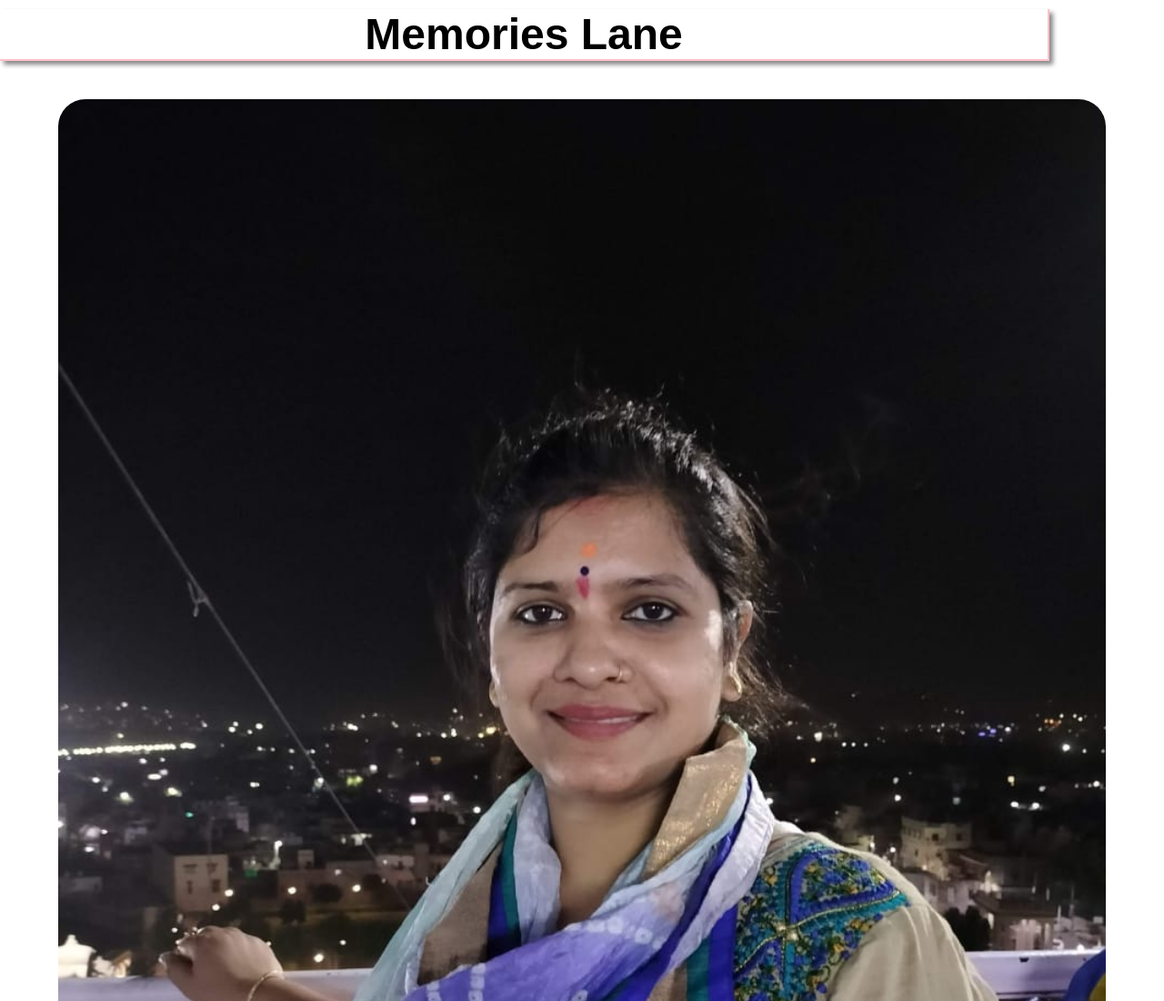
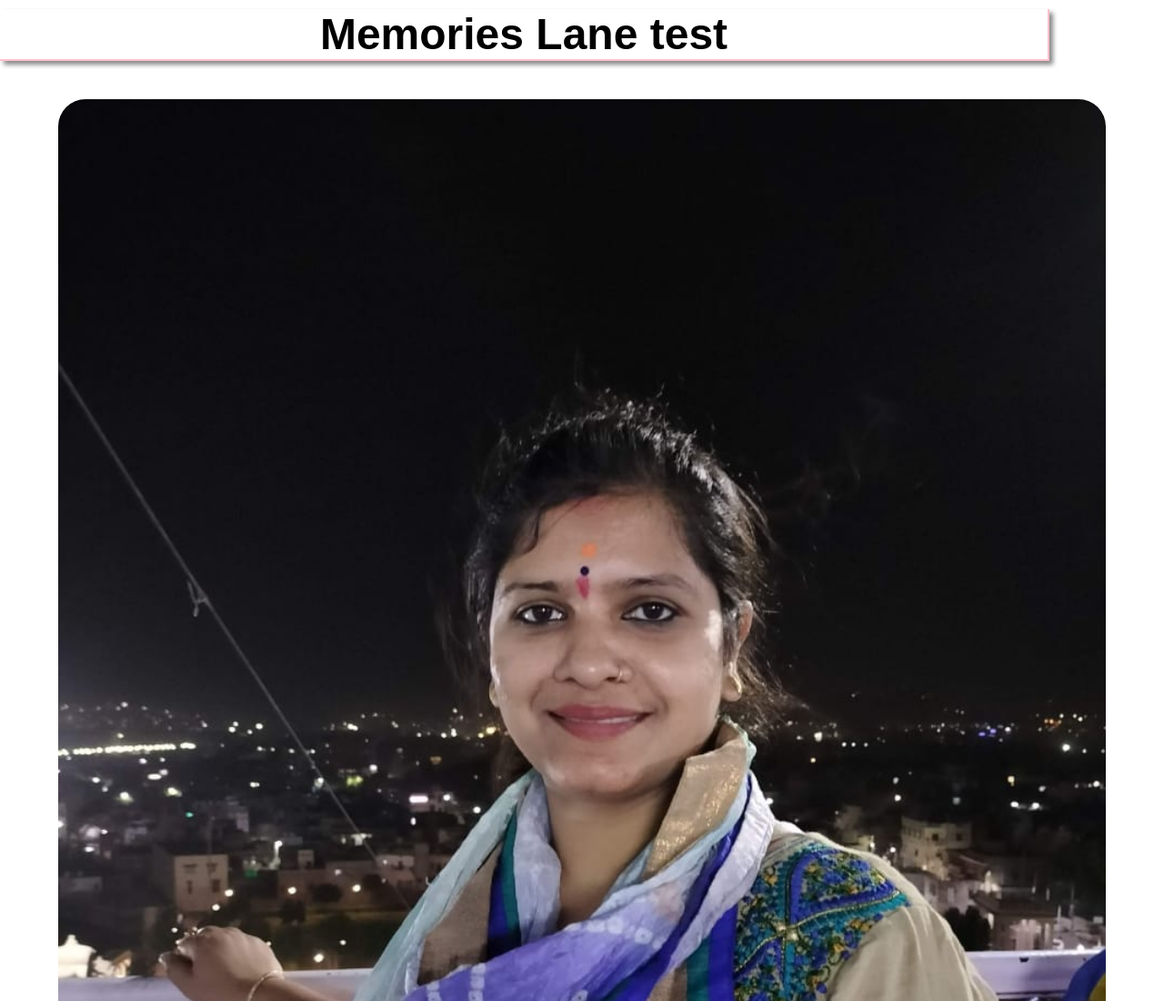
Before and after one commit to iamrahul-1/birthday, a plain HTML site: page memories.html in a window 1280 px wide. Shown: the top 1100 px of the page at 91% size. Drawn offline with Linux system fonts and the light colour scheme.

Commit message:
Update memories.html

```diff
--- a/memories.html
+++ b/memories.html
@@ -7,7 +7,7 @@
 	<link rel="stylesheet" type="text/css" href="style2.css">
 </head>
 <body>
-	<h1>Memories Lane </h1>
+	<h1>Memories Lane test </h1>
 	<div class="container">
 		<img src="images/img1.jpeg">
 		<img src="images/img2.jpeg">
```
